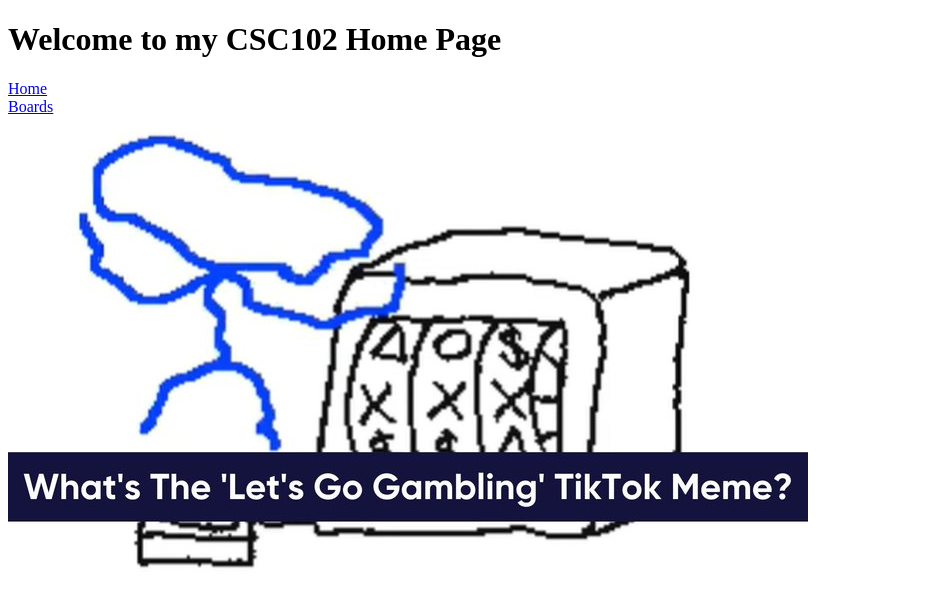
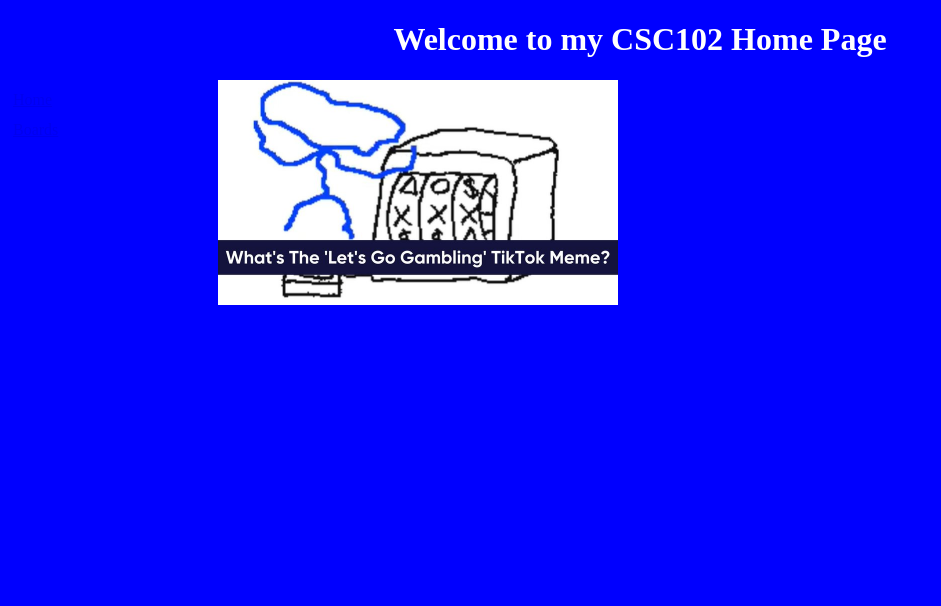
Before and after one commit to Unknown-001-CW/CSC102_2.0, a plain HTML site: page Index.html in a window 1280 px wide. Shown: the whole page, without its empty margins (0-941 px from the left). Drawn offline with Linux system fonts and the light colour scheme.

Commit message:
Add files via upload

```diff
--- a/Index.html
+++ b/Index.html
@@ -10,6 +10,8 @@
          <!-- this section will have things like a menu or logo or page title -->
           <header>
             <h1>Welcome to my CSC102 Home Page</h1>
+            <!-- add a link to our css file -->
+             <link rel="stylesheet" href="Main.css">
             <!-- create a nav section to hold the menu -->
              <nav>
                <a href="Index.html">Home</a>
--- /dev/null
+++ b/Main.css
@@ -0,0 +1,36 @@
+/*
+declaration block:
+
+selector{
+    property: value;
+    property2: value;
+}
+*/
+
+body{
+    background-color: blue;
+    color: white;
+}
+
+nav{
+    height: 600px;
+    width: 200px;
+    float: left;
+    padding: 5px;
+    line-height: 30px;
+}
+
+footer{
+    text-align: center;
+    margin-right: 200px;
+}
+
+#memeImage{
+    margin-right: 200px;
+    width: 400px;
+}
+
+h1{
+    text-align: center;
+
+}
```
Also changed, not shown: Boards.html (+2 -0 lines).
